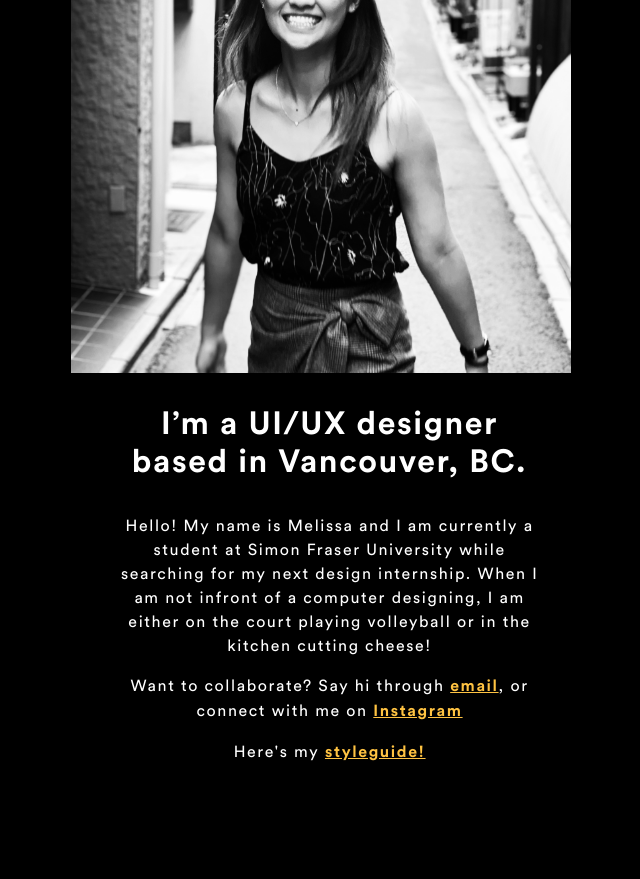
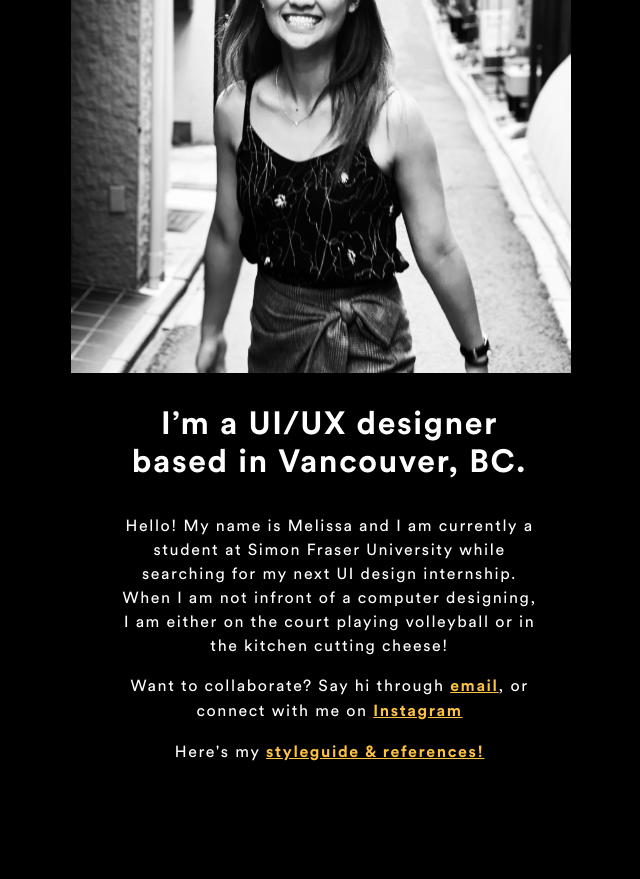
Before and after one commit to melissatse/P03-MEL, a plain HTML site: page about.html in a window 1280 px wide. Shown: the part 481-1360 px from the top of the page, without its empty margins (319-959 px from the left). Drawn offline with Linux system fonts and the light colour scheme.

Commit message:
cleaned up .css files

```diff
--- a/about.html
+++ b/about.html
@@ -7,11 +7,10 @@
 	<meta name="viewport" content="width=device-width, initial-scale=1.0">
 	<title>Melissa Tse</title>
 
-  <!-- <link rel="stylesheet" href="css/main.css"> -->
+	<!-- LINKING STYLES-->
   <link rel="stylesheet" href="css/about.css">
 	<link rel="stylesheet" href="css/fonts.css">
 	<link rel="stylesheet" href="css/flexbox.css">
-	<!-- <link rel="stylesheet" href="css/grids.css"> -->
 
 </head>
 
@@ -25,6 +24,9 @@
 
 	</header>
 
+
+	<!--START BIO CONTENT -->
+
     <div class="bio_img">
         <figure>
             <img src="img/profile-01.jpg" width="500" alt="a picture of me">
@@ -33,8 +35,10 @@
 
     <div class="bio">
         <h3>I’m a UI/UX designer based in Vancouver, BC. </h3>
-        <p class="about">Hello! My name is Melissa and I am currently a student at Simon Fraser University while searching for my next design internship. When I am not infront of a computer designing, I am either on the court playing volleyball or in the kitchen cutting cheese!</p>
+        <p class="about">Hello! My name is Melissa and I am currently a student at Simon Fraser University while searching for my next UI design internship. When I am not infront of a computer designing, I am either on the court playing volleyball or in the kitchen cutting cheese!</p>
         <p class="about">Want to collaborate? Say hi through <a href="mailto:melissawtse@gmail.com?Subject=Hi" class="text" target="_top">email</a>, or connect with me on <a href="https://www.instagram.com/melhoon" class="text" target="_blank">Instagram</a> </p>
 
-        <p class="about">Here's my <a href="styleguide.html" class="text" target="blank">styleguide!</a></p>
+				<!--LINK TO STYLE GUIDE -->
+
+        <p class="about">Here's my <a href="styleguide.html" class="text" target="blank">styleguide & references!</a></p>
     </div>
--- a/css/fonts.css
+++ b/css/fonts.css
@@ -1,3 +1,5 @@
+/* CITING FONT AND LINKING */
+
 @font-face{
     font-family: 'Circular';
     font-weight: normal;
--- a/css/lumen.css
+++ b/css/lumen.css
@@ -1,7 +1,6 @@
 
 
-
-/* MEDIA QUERIES */
+/* MEDIA QUERIES FOR LUMEN PROJECT*/
 
 @media (max-width:1000px) {
 
--- a/css/main_flexbox.css
+++ b/css/main_flexbox.css
@@ -1,3 +1,5 @@
+/* FOR MAIN PAGE  */
+
 *, *::after, *::before {
 	box-sizing: border-box;
 }
```
Also changed, not shown: css/about.css (+8 -1 lines), css/flexbox.css (+2 -7 lines), css/main.css (+7 -10 lines), css/parkeasy.css (+2 -14 lines), lumen.html (+7 -7 lines), parkeasy.html (+2 -2 lines).
